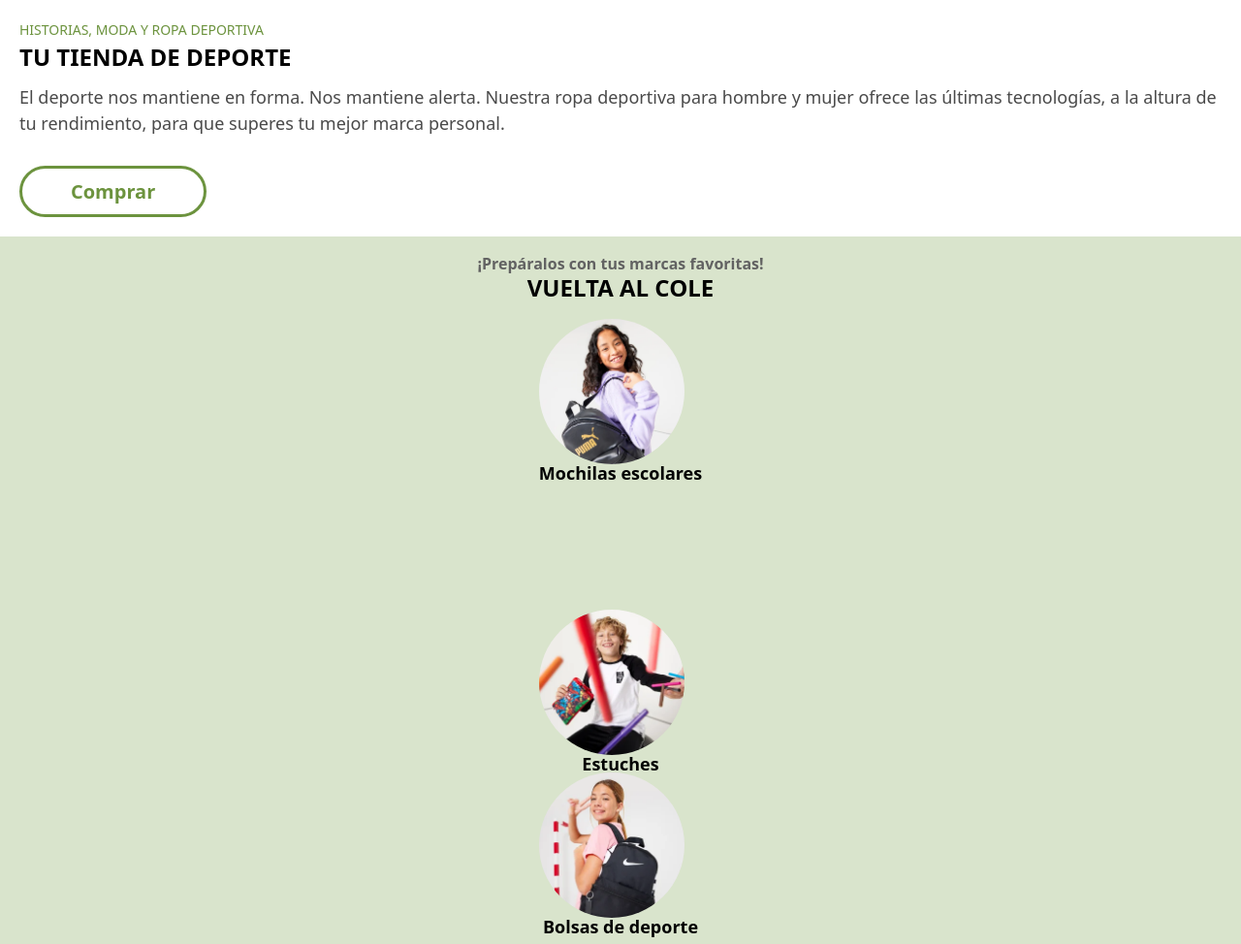
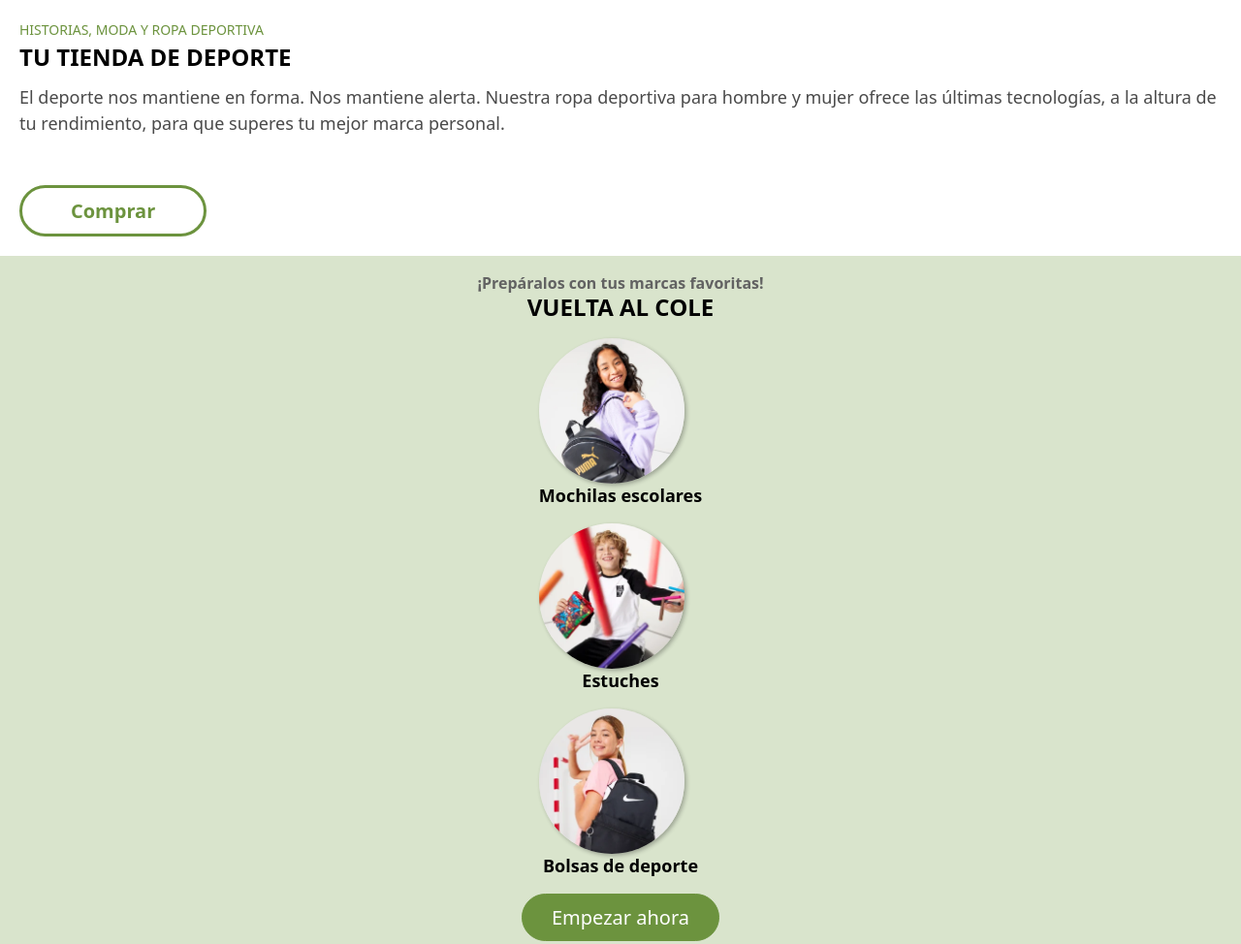
Before and after one commit to Adalab/modulo-1-evaluacion-final-AinaraHF, a website built with Vite: page src/index.html in a window 1280 px wide. Shown: the part 800-1774 px from the top of the page at 97% size. Built offline with nearby package versions, Linux system fonts and the light colour scheme.

Commit message:
sombreado añadido a imágenes section3

```diff
--- a/src/partials/section3.html
+++ b/src/partials/section3.html
@@ -2,12 +2,18 @@
     <h4 class="section3_title">¡Prepáralos con tus marcas favoritas!</h4>
     <h2 class="section3_title2">VUELTA AL COLE</h2>
     <div class="products">
+        <article class="article1 articles">
             <img src="/images/lpbts-mod05-img01-desk.png" alt="girl with backpack" class="products_img">
             <p class="products_text">Mochilas escolares</p>
+        </article>
+        <article class="article2 article">
             <img src="/images/lpbts-mod05-img04-mob.png" alt="boy with pencil case" class="products_img">
             <p class="products_text">Estuches</p>
+        </article>
+        <article class="article3 article">
             <img src="/images/lpbts-mod05-img03-mob.png" alt="girl with sportsbag" class="products_img">
             <p class="products_text">Bolsas de deporte</p>
+        </article>
     </div>
     <button class="begin">Empezar ahora</button>
 </section>
--- a/src/scss/layout/_section2.scss
+++ b/src/scss/layout/_section2.scss
@@ -15,7 +15,7 @@
 .paragraph{
     color: #4a4a4a;
     font-size: 18px;
-    padding-bottom: 30px;
+    padding-bottom: 50px;
 }
 .buy{
     background-color: white;
--- a/src/scss/layout/_section3.scss
+++ b/src/scss/layout/_section3.scss
@@ -22,17 +22,18 @@
     grid-template-columns: 1fr;
     grid-template-rows: 1fr 1fr 1fr;
     padding-top: 20px;
-    padding-bottom: 20px;
     &_img{
         width: 150px;
         height: 150px;
         border-radius: 50%;
+        box-shadow: 2px 2px 4px 0 rgba(20, 20, 20, 0.3);
     }
     &_text{
         font-family: system-ui, -apple-system, BlinkMacSystemFont, 'Segoe UI', Roboto, Oxygen, Ubuntu, Cantarell, 'Open Sans', 'Helvetica Neue', sans-serif;
         font-weight: bold;
         font-size: 18px;
         text-align: center;
+        padding-bottom: 20px;
     }
 }
 .begin{
@@ -43,4 +44,5 @@
     font-size: 20px;
     border-radius: 30px;
     padding: 10px 30px;
+    /*margin: -10px;*/
 }
```
Lines whose indentation alone changed are shown as unchanged.
